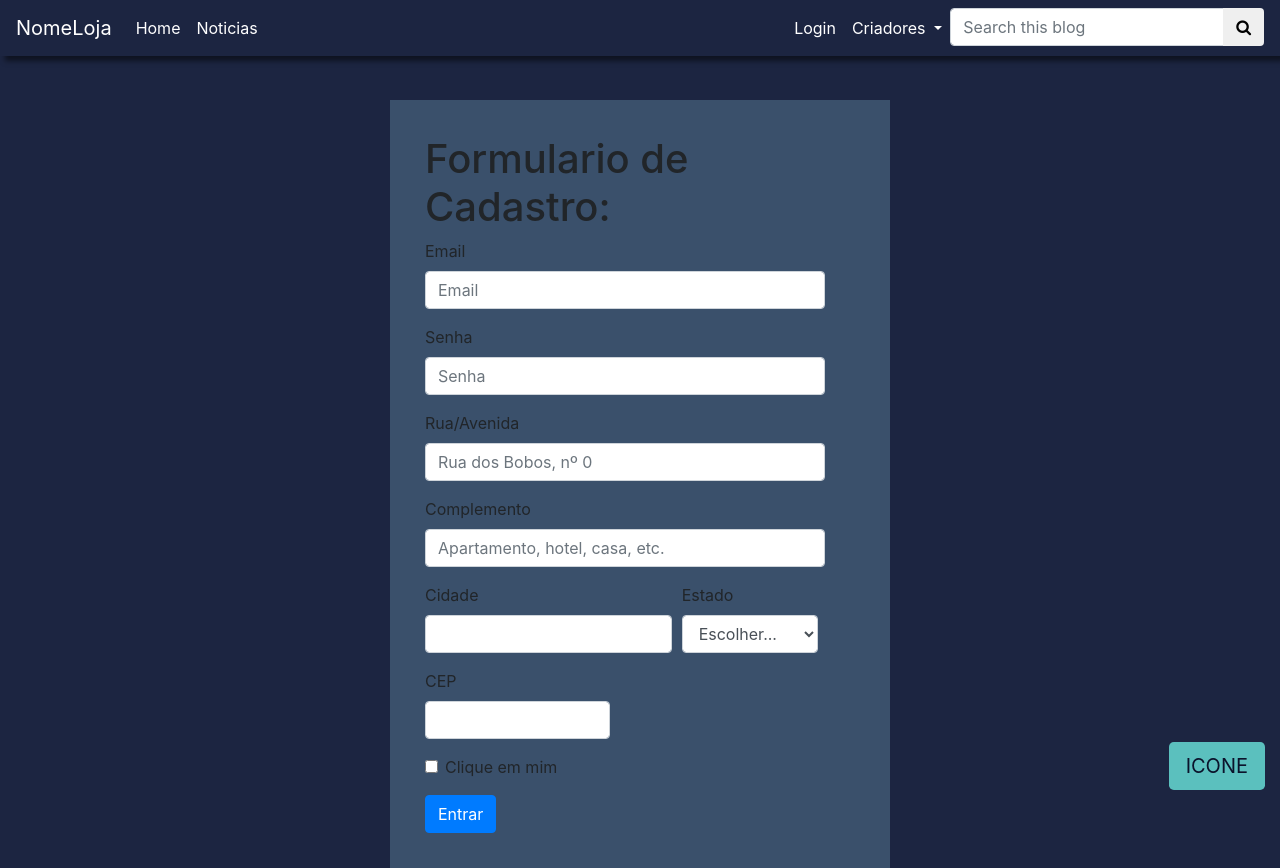
After one commit to renanvolpe/WebProjectIFSP, a PHP site: page /html/indexProjetoFormulario.html in a window 1280 px wide. The commit adds this page. Run offline with PHP 8.4, Linux system fonts and the light colour scheme; some libraries are stand-ins or nearby versions.

Commit message:
adionando formulario

```diff
--- a/css/estiloProjeto.css
+++ b/css/estiloProjeto.css
@@ -239,3 +239,12 @@ text-align: center;
 	float: right;
 
 }
+
+/*teste do formulario*/
+
+.login{
+	background-color: #3a506b;
+	width: 500px;
+	margin-top: 100px;
+	padding: 35px;
+}
--- a/html/indexProjeto.html
+++ b/html/indexProjeto.html
@@ -262,9 +262,6 @@
 			</div>
 
 
-		<br>
-		<hr>
-		<br>
 
 
 
--- /dev/null
+++ b/html/indexProjetoFormulario.html
@@ -0,0 +1,215 @@
+<!DOCTYPE html>
+<html>
+<head>
+	<title>Projeto Web</title>
+
+	<meta charset="utf-8">
+
+	<link rel="stylesheet" href="https://maxcdn.bootstrapcdn.com/bootstrap/4.0.0/css/bootstrap.min.css">
+
+	<script src="https://code.jquery.com/jquery-3.2.1.slim.min.js"></script>
+
+	<script src="https://cdnjs.cloudflare.com/ajax/libs/popper.js/1.12.9/umd/popper.min.js" ></script>
+
+	<script src="https://maxcdn.bootstrapcdn.com/bootstrap/4.0.0/js/bootstrap.min.js"></script>
+
+
+	<link rel="stylesheet" type="text/css" href="../css/estiloProjeto.css">
+
+	<script type="text/javascript" src="../jcript/scriptProjeto.js"></script>
+
+	<link href="https://stackpath.bootstrapcdn.com/font-awesome/4.7.0/css/font-awesome.min.css" rel="stylesheet">
+
+
+
+</head>
+<body onload="Menufixo()">
+
+
+
+
+	<!-- Trigger the modal with a button -->
+	<button type="button" id="teste" class="btn btn-lg" data-toggle="modal" data-target="#myModal">ICONE</button>
+
+	<!-- Modal fixo na parte esquerda baixo do site -->
+	<div id="myModal" class="modal fade" role="dialog">
+ 	 	<div class="modal-dialog">
+
+	 	     <!-- Modal content-->
+	 	     <div class="modal-content">
+	 	       <div class="modal-header">
+
+
+		 	       	<h1 class="modal-title">icone</h1>
+		 	       	<h4 class="modal-title">Title</h4>
+
+
+		 	         <button type="button" class="close" data-dismiss="modal">&times;</button>
+
+
+
+
+
+	 	       </div>
+
+
+
+	 	       <div class="modal-body">
+
+		 	       	<div class="subscribe-form">
+
+		 	       		<input type="text" name="" placeholder="entra com seu email">
+		 	 			<input type="submit" name="" value="Subscribe">
+
+		 	 		</div>
+
+
+	 	       </div>
+		 	       <div class="modal-footer">
+		 	         <button type="button" class="btn btn-default" data-dismiss="modal">fechar</button>
+		 	       </div>
+	 	     </div>
+
+ 	   </div>
+	</div>
+
+
+
+
+
+
+
+	<!-- Aqui vai o navBar do site, fixo no topo sempre-->
+	<nav class="navbar fixed-top navbar-expand-md navbar-dark text-light " id="nav">
+  <a class="logo navbar-brand" href="#">NomeLoja</a>
+  <button class="navbar-toggler" type="button" data-toggle="collapse" data-target="#conteudoNavbarSuportado" aria-controls="conteudoNavbarSuportado" aria-expanded="false" aria-label="Alterna navegação">
+    <span class="navbar-toggler-icon"></span>
+  </button>
+
+  <div class="collapse navbar-collapse mx-auto" id="conteudoNavbarSuportado">
+    <ul class="navbar-nav mr-auto ">
+      <li class="nav-item active">
+        <a class="logo nav-link" href="#">Home <span class="sr-only">(página atual)</span></a>
+      </li>
+      <li class="nav-item active">
+        <a class="logo nav-link" href="#">Noticias</a>
+      </li>
+  	</ul>
+  	<ul class="navbar-nav ml-auto">
+      <li>
+      	<a class="logo nav-link active" href="#"> Login</a>
+      </li>
+
+
+      <li class="nav-item active dropdown" >
+        <a class="nav-link dropdown-toggle" href="#" id="navbarDropdown" role="button" data-toggle="dropdown" aria-haspopup="true" aria-expanded="false" >
+          Criadores
+        </a>
+        <div class="dropdown-menu " aria-labelledby="navbarDropdown" style="background-color: #3a506b;">
+
+          <a class="dropdown-item Criadores" href="#" >
+			<img src="../imagem/perfilRenan.jpg">
+      	    Renan Pereira Volpe
+      	  </a>
+
+          <div class="dropdown-divider"></div>
+           <a class="dropdown-item Criadores" href="#">
+			<img src="../imagem/perfilJoao.jpg" >
+      	    João Paulo Fusco
+      	  </a>
+      	  <li>
+
+
+      	  	 <div class="input-group">
+			    <input type="text" class="form-control" placeholder="Search this blog">
+			    <div class="input-group-append">
+			      <button class="btn " type="button">
+			        <i class="fa fa-search"></i>
+			      </button>
+			    </div>
+			 </div>
+
+
+      	  </li>
+        </div>
+
+
+
+
+
+      </li>
+
+    </ul>
+
+  </div>
+</nav>
+
+
+
+
+
+
+
+
+
+<form>
+	<div class=" container login justify-content-center">
+		<h1>
+			Formulario de Cadastro:
+		</h1>
+  <div class="form-group ">
+    <div class="form-group row col-md-12">
+      <label for="inputEmail4">Email</label>
+      <input type="email" class="form-control" id="inputEmail4" placeholder="Email">
+    </div>
+    <div class="form-group row col-md-12">
+      <label for="inputPassword4">Senha</label>
+      <input type="password" class="form-control" id="inputPassword4" placeholder="Senha">
+    </div>
+  </div>
+  <div class="form-group row col-md-12">
+    <label for="inputAddress">Rua/Avenida</label>
+    <input type="text" class="form-control" id="inputAddress" placeholder="Rua dos Bobos, nº 0">
+  </div>
+  <div class="form-group row col-md-12">
+    <label for="inputAddress2">Complemento</label>
+    <input type="text" class="form-control" id="inputAddress2" placeholder="Apartamento, hotel, casa, etc.">
+  </div>
+  <div class="form-row">
+    <div class="form-group col-md-7">
+      <label for="inputCity">Cidade</label>
+      <input type="text" class="form-control" id="inputCity">
+    </div>
+    <div class="form-group col-md-4">
+      <label for="inputEstado">Estado</label>
+      <select id="inputEstado" class="form-control">
+        <option selected>Escolher...</option>
+        <option>...</option>
+      </select>
+    </div>
+	</div>
+    <div class="form-group row col-md-6">
+      <label for="inputCEP">CEP</label>
+      <input type="text" class="form-control" id="inputCEP">
+    </div>
+
+  <div class="form-group">
+    <div class="form-check">
+      <input class="form-check-input" type="checkbox" id="gridCheck">
+      <label class="form-check-label" for="gridCheck">
+        Clique em mim
+      </label>
+    </div>
+  </div>
+  <button type="submit" class="btn btn-primary">Entrar</button>
+</div>
+</form>
+
+
+
+
+
+
+</body>
+
+</html>
```
